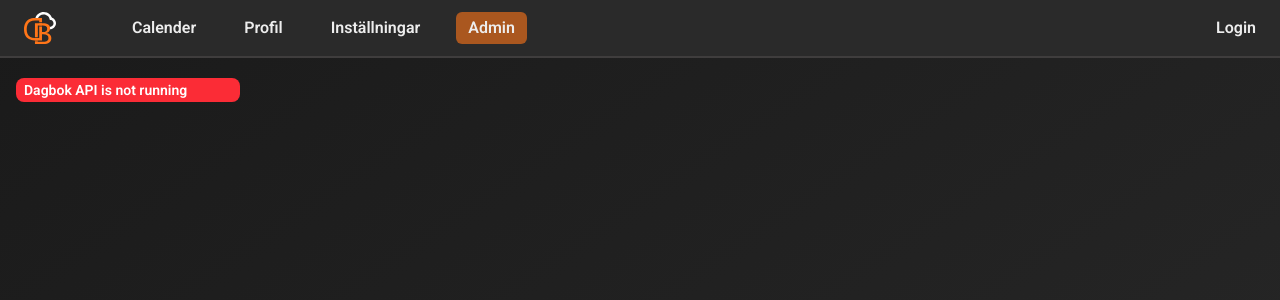
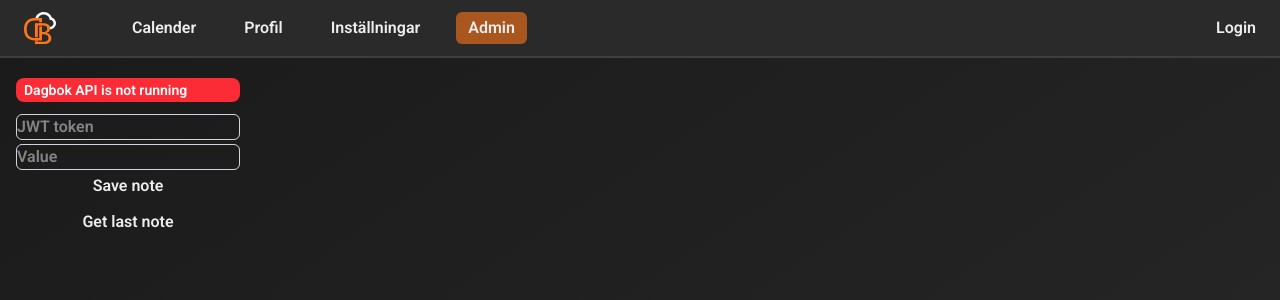
Before and after one commit to Kirill9m/dagbok-next-boot, a Next.js app in the folder frontend/: page /admin in a window 1280 px wide. Shown: the top 300 px of the page. Built offline with nearby package versions, Linux system fonts and the light colour scheme; no server answers.

Commit message:
Note creator + test's

```diff
--- a/frontend/src/app/(user)/admin/page.tsx
+++ b/frontend/src/app/(user)/admin/page.tsx
@@ -2,6 +2,7 @@ import { Metadata } from "next";
 import CheckAuthStatus from "@/app/(user)/auth/CheckAuthStatus";
 import { redirect } from "next/navigation";
 import HealthBanner from "@/app/components/HealthBanner";
+import NoteCreator from "@/app/components/(test)/NoteCreator";
 
 export const metadata: Metadata = {
   title: "Admin | Dagbok",
@@ -19,6 +20,7 @@ const AdminPage = () => {
       <div className="flex justify-start items-start w-[256px]">
         <div className="max-w-screen-lg w-full px-4 h-full">
           <HealthBanner />
+          <NoteCreator />
         </div>
       </div>
     </div>
--- /dev/null
+++ b/frontend/src/app/components/(test)/NoteCreator.tsx
@@ -0,0 +1,76 @@
+"use client";
+
+import { useState } from "react";
+
+const NoteCreator = () => {
+  const [note, setNote] = useState("");
+  const [jwt, setJwt] = useState("");
+
+  const addNote = async () => {
+    try {
+      const response = await fetch("http://localhost:8080/api/notes", {
+        method: "POST",
+        headers: {
+          "Content-Type": "application/json",
+          Authorization: `Bearer ${jwt}`,
+        },
+        body: JSON.stringify({ value: note }),
+      });
+
+      if (!response) {
+        throw new Error("No response from server");
+      }
+    } catch (err) {
+      console.error(err);
+    }
+  };
+
+  const getLastNote = async () => {
+    try {
+      const response = await fetch("http://localhost:8080/api/notes/user", {
+        method: "GET",
+        headers: {
+          Authorization: `Bearer ${jwt}`,
+        },
+      });
+
+      if (!response) {
+        throw new Error("No response from server");
+      }
+
+      const data = await response.json();
+      console.log(data);
+
+      setNote(data.notes[data.notes.length - 1].value ?? "No notes found");
+    } catch (err) {
+      console.error(err);
+    }
+  };
+
+  return (
+    <>
+      <div className="flex flex-col pt-3 gap-1">
+        <input
+          className="border border-gray-300 rounded-md"
+          type="text"
+          placeholder="JWT token"
+          value={jwt}
+          onChange={(e) => setJwt(e.target.value)}
+        />
+        <input
+          className="border border-gray-300 rounded-md"
+          type="text"
+          placeholder="Value"
+          value={note}
+          onChange={(e) => setNote(e.target.value)}
+        />
+        <button onClick={addNote}>Save note</button>
+      </div>
+      <div className="flex flex-col pt-3 gap-1">
+        <button onClick={getLastNote}>Get last note</button>
+      </div>
+    </>
+  );
+};
+
+export default NoteCreator;
```
Also changed, not shown: 1 other file (tests, documents, lock files or other folders).
